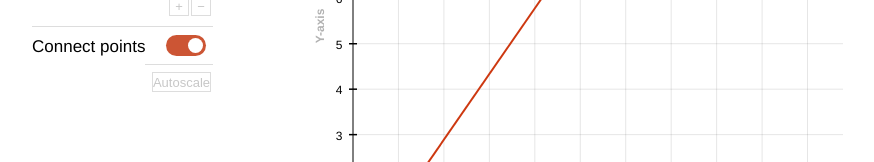
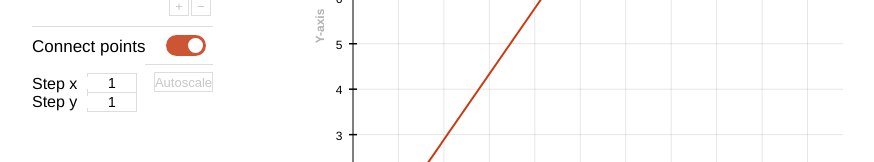
Before and after one commit to MAZI2/mazi2.github.io, a Vue app: page / in a window 1280 px wide. Shown: the part 339-501 px from the top of the page, without its empty margins (68-942 px from the left). Built offline with nearby package versions, Linux system fonts and the light colour scheme.

Commit message:
Added custom step

```diff
--- a/src/App.vue
+++ b/src/App.vue
@@ -28,6 +28,7 @@ export default {
       setTimeout(() => {
         for(var i = 0; i < this.sent.graphs.length; i++) {
           this.$refs.graf.draw(i);
+          this.$refs.graf.stepUpdate();
         }
       }, 1)
     },
--- a/src/components/Graph.vue
+++ b/src/components/Graph.vue
@@ -11,9 +11,9 @@
       <line class="grid" v-for="point in yAxis.points" v-bind:key="point" x1="40" :y1="490 -point.x" x2="530" :y2="490 - point.x" /> <!-- horizontal grid lines -->
 
 
+      <text :id="'numberX' + xAxis.points.indexOf(point)" v-for="point in xAxis.points" v-bind:key="point" :x="point.x + 40" y="509" @click="changeStep(point, 'this.xAxis')">{{point.value}}</text> <!-- numbers below marks on X axis -->
 
-      <text v-for="point in xAxis.points" v-bind:key="point" :x="point.x + 40" y="509">{{point.value}}</text> <!-- numbers below marks on X axis -->
-      <text v-for="point in yAxis.points" v-bind:key="point" x="26" :y="490 - point.x + 5">{{point.value}}</text> <!-- numbers beside marks on Y axis -->
+      <text :id="'numberY' + yAxis.points.indexOf(point)" v-for="point in yAxis.points" v-bind:key="point" x="26" :y="490 - point.x + 5" @click="changeStep(point, 'this.yAxis')">{{point.value}}</text> <!-- numbers beside marks on Y axis -->
 
       <text class="axis" x="290" y="530">{{values.X}}</text> <!-- name of the X axis -->
       <text class="axis" transform="translate(11,245) rotate(-90)">{{values.Y}}</text> <!-- name of the Y axis -->
@@ -55,11 +55,11 @@ export default {
     for(var i = 0; i < 11; i++) {
       this.xAxis.points.push({})
       this.xAxis.points[i].x = 500/this.xAxis.pointsNum * (i + 1)
-      this.xAxis.points[i].value = (i + 1) * this.step;
+      this.xAxis.points[i].value = (i + 1);
 
       this.yAxis.points.push({})
       this.yAxis.points[i].x = 500/this.yAxis.pointsNum * (i + 1)
-      this.yAxis.points[i].value = (i + 1) * this.step;
+      this.yAxis.points[i].value = (i + 1);
     }
   },
   data: function() {
@@ -71,7 +71,8 @@ export default {
         posSave: 0, //saved position after dragging has stopped
         start: 0, //start position of drag
         drag: 0, //drag length
-        mult: 1 //numbers on axis multiplier
+        mult: 1, //numbers on axis multiplier
+        step: 1
       },
       yAxis: {
         points: [],
@@ -80,7 +81,8 @@ export default {
         posSave: 0,
         start: 0,
         drag: 0,
-        mult: 1
+        mult: 1,
+        step: 1
       },
       userPoints: [], //points on graph added by user
       s: "", // selected axis
@@ -91,7 +93,6 @@ export default {
       args: [],
       newDetail: false,
       detailLive: {x: 0, y: 0},
-      step: 1,
 
       status: ""
     }
@@ -122,7 +123,6 @@ export default {
             this.yAxis.posSave = this.yAxis.posSave + this.yAxis.start - e.clientY
           }
         this.dragging = false
-        this.s.drag = 0;
       }
     },
     move: function(e) {
@@ -194,14 +194,7 @@ export default {
         }
 
         //set point numbers on axis
-        for(var c = 0; c < this.s.points.length; c++) {
-          var val = (c + 1) * this.s.mult * this.step;
-          if(val < 1 && val.toString().split(".")[1].length > 2) {
-            this.s.points[c].value = val.toFixed(2);
-          } else {
-            this.s.points[c].value = val
-          }
-        }
+        this.setPointNumbers();
       } else {
         setTimeout(() => {this.liveDetail(e)}, 10)
       }
@@ -420,6 +413,50 @@ export default {
         }
       }
       this.newDetail = false;
+    },
+    changeStep: function(point, axis) {
+      this.numberValue = point;
+      this.s = eval(axis)
+
+      if(this.s == this.xAxis) {
+        document.getElementById('numberX' + this.xAxis.points.indexOf(point)).style.fontWeight = "900";
+      } else {
+        document.getElementById('numberY' + this.yAxis.points.indexOf(point)).style.fontWeight = "900";
+      }
+    },
+    stepUpdate: function() {
+      if(this.numberValue != undefined) {
+        var pointIndex;
+
+        if(this.xAxis.points.includes(this.numberValue)) {
+          pointIndex = this.xAxis.points.indexOf(this.numberValue) + 1
+          this.s.step = this.values.stepX / pointIndex;
+          this.setPointNumbers()
+        } else {
+          pointIndex = this.yAxis.points.indexOf(this.numberValue) + 1
+          this.s.step = this.values.stepY / pointIndex;
+          this.setPointNumbers()
+        }
+        this.numberValue = undefined;
+      } else {
+        if(this.s == this.xAxis) {
+          this.s.step = this.values.stepX;
+          this.setPointNumbers()
+        } else if(this.s == this.yAxis) {
+          this.s.step = this.values.stepY;
+          this.setPointNumbers()
+        }
+      }
+    },
+    setPointNumbers: function() {
+      for(var c = 0; c < this.s.points.length; c++) {
+        var val = (c + 1) * this.s.mult * this.s.step;
+        if(val.toString().includes(".") && val.toString().split(".")[1].length > 2) {
+          this.s.points[c].value = val.toFixed(2);
+        } else {
+          this.s.points[c].value = val
+        }
+      }
     }
   }
 }
@@ -442,7 +479,7 @@ line {
 text {
   text-anchor: middle;
   font-size: 12px;
-
+  user-select: none;
 }
 .userPoints {
   fill: #CD3810;
--- a/src/components/Table.vue
+++ b/src/components/Table.vue
@@ -79,13 +79,29 @@
       <span class="slider"></span>
     </label>
 
-    <hr> <!-- separator -->
+    <hr>
 
     <table id="autoscale">
       <td class="buttons">
         <button @click="autoscale">Autoscale</button>
       </td>
     </table>
+
+    <p id="stepLabel">Step x<br>Step y</p>
+    <tr>
+
+      <td id="step">
+        <input @change="emit" v-model="stepX">
+      </td>
+    </tr>
+
+    <tr>
+
+      <td id="step">
+        <input @change="emit" v-model="stepY">
+      </td>
+    </tr>
+
   </div>
 </template>
 
@@ -124,7 +140,9 @@ export default {
           toggle: false,
 
           graphs: [],
-          colors: ['#cc5534', '#7396ff', '#90E580', '#FFCF00']
+          colors: ['#cc5534', '#7396ff', '#90E580', '#FFCF00'],
+          stepX: 1,
+          stepY: 1
       }
   },
   created() {
@@ -174,7 +192,7 @@ export default {
       }
     },
     emit: function() { //send collected values to graph
-      this.$emit('newvalue', {values: this.values, X: this.X, Y: this.Y, toggle: this.toggle, graphs: this.graphs})
+      this.$emit('newvalue', {values: this.values, X: this.X, Y: this.Y, toggle: this.toggle, graphs: this.graphs, stepX: this.stepX, stepY: this.stepY})
     },
     autoscale: function() {
       this.$emit('autoscale')
@@ -290,7 +308,7 @@ export default {
 #values .emptyCell {
   border: none;
 }
-#values input {
+#values input, #step input {
   font-size: 15px;
   width: 55px;
   text-align: center;
@@ -407,6 +425,7 @@ input:checked + .slider:before {
   margin-right: -2px;
   margin-left: auto;
   margin-top: -3px;
+  float: right;
 }
 #graphLabel {
   font-size: 17px;
@@ -425,7 +444,7 @@ input:checked + .slider:before {
   margin: 0px;
   margin-bottom: -6px;
 }
-#graphLabel, #pointsLabel, #customGraphLabel{
+#graphLabel, #pointsLabel, #customGraphLabel, #stepLabel{
   -webkit-user-select: none;
   -moz-user-select: none;
   -ms-user-select: none;
@@ -471,6 +490,26 @@ input:checked + .slider:before {
   display: block;
   font-weight: lighter;
 }
+#step {
+  height: 20px;
+  width: 50px;
+  float: right;
+  margin-top: -1px;
+}
+
+#step input{
+  font-size: 14px;
+  height: 10px;
+  width: 45px;
+  margin-top: 3px;
+}
+
+#stepLabel {
+  font-size: 16px;
+  margin-top: 1px;
+  padding-right: 10px;
+  float: left;
+}
 
 
 </style>
```
